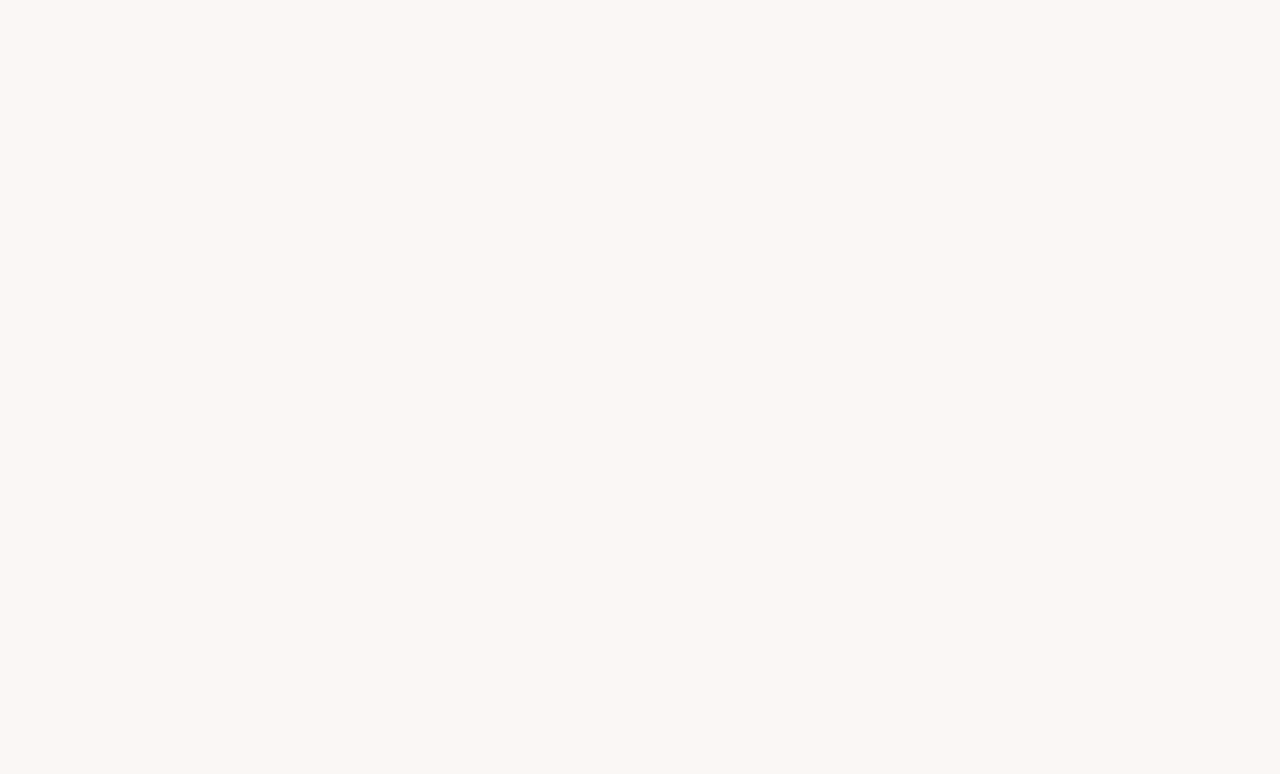
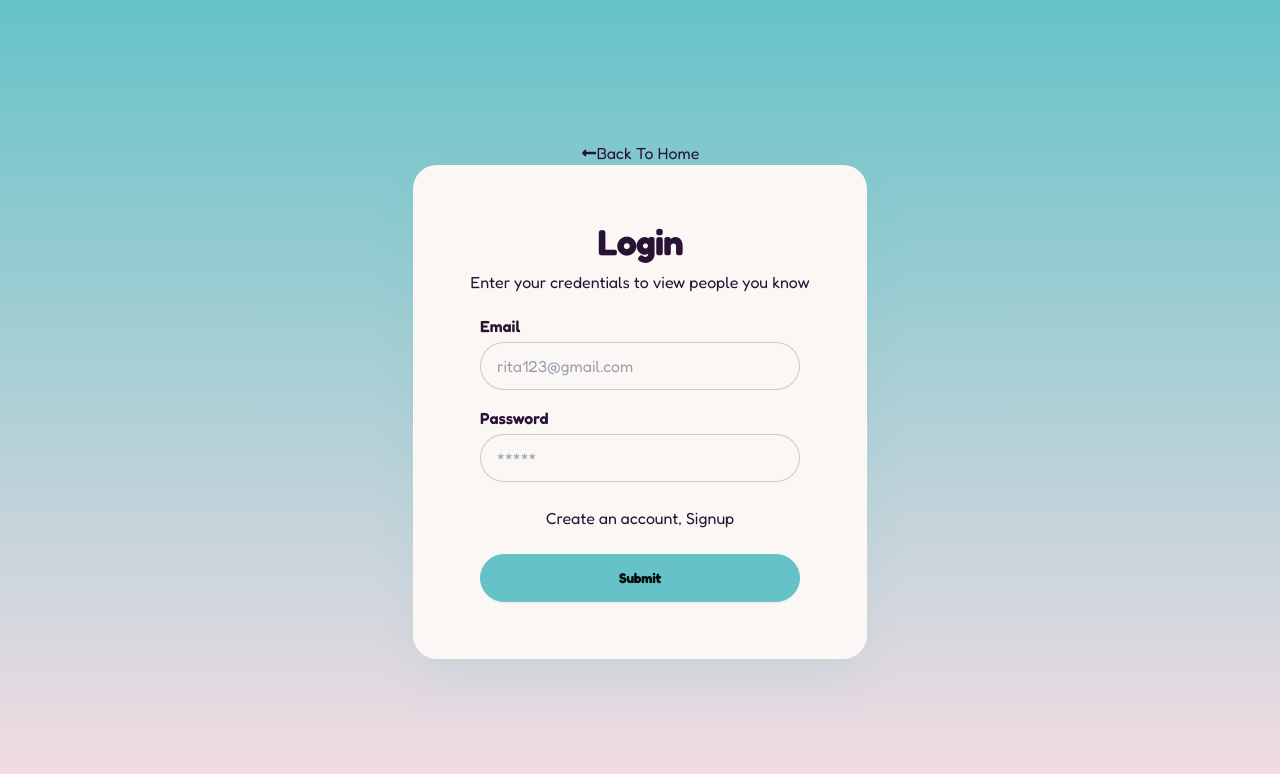
Before and after one commit to sonabuwa/PeopleWeKnow, a React (Vite) app in the folder frontend/: page /login in a window 1280 px wide. Before the commit this address had no page. Shown: the top 774 px of the page. Built offline with nearby package versions, Linux system fonts and the light colour scheme.

Commit message:
completed signup/login UI

```diff
--- a/frontend/package.json
+++ b/frontend/package.json
@@ -10,6 +10,7 @@
     "preview": "vite preview"
   },
   "dependencies": {
+    "axios": "^1.15.0",
     "lucide-react": "^0.577.0",
     "motion": "^12.36.0",
     "react": "^19.2.0",
--- a/frontend/src/App.jsx
+++ b/frontend/src/App.jsx
@@ -1,6 +1,7 @@
 import { Routes, Route } from "react-router-dom";
 import HomePage from "./pages/HomePage";
 import AuthPage from "./pages/AuthPage";
+import Dashboard from "./pages/Dashboard";
 
 const App = () => {
   return (
@@ -8,6 +9,8 @@ const App = () => {
       <Routes>
         <Route path="/" element={<HomePage />} />
         <Route path="/signup" element={<AuthPage />} />
+        <Route path="/login" element={<AuthPage />} />
+        <Route path="/dashboard" element={<Dashboard />} />
       </Routes>
     </div>
   );
--- a/frontend/src/pages/AuthPage.jsx
+++ b/frontend/src/pages/AuthPage.jsx
@@ -1,14 +1,21 @@
 import { useState } from "react";
+import { useNavigate, useLocation } from "react-router-dom";
 import { Link } from "react-router-dom";
+import { FaLongArrowAltLeft } from "react-icons/fa";
+import toast from "react-hot-toast";
 
 const AuthPage = () => {
-  const [isLoggedIn, setIsLoggedIn] = useState(false);
+  const location = useLocation();
+  const [isLoggedIn, setIsLoggedIn] = useState(location.pathname === "/login");
+  const [loading, setLoading] = useState(false);
+  const [error, setError] = useState("");
   const [form, setForm] = useState({
     username: "",
     email: "",
     password: "",
   });
 
+  const navigate = useNavigate();
   const handleChange = (e) => {
     const { name, value } = e.target;
     setForm((prev) => ({
@@ -17,11 +24,55 @@ const AuthPage = () => {
     }));
   };
 
-  const handleSubmit = (e) => {
-    e.preventDefault();
+  const handleSubmit = async (e) => {
+    e.preventDefault(); //stops the browser from refreshing the page
+    setError(""); // clears any previous error messages
+    setLoading(true); // starts a loading spinner or disables the button
+
+    //if isLoogedIn is true, we go to login. If false, we go to signup.
+    const endpoint = isLoggedIn ? "/api/login" : "/api/signup";
+    try {
+      const res = await fetch(`http://127.0.0.1:5005${endpoint}`, {
+        method: "POST", //Authentication data should always use POST
+        headers: {
+          "Content-Type": "application/json", // turns your state object into a string for travel
+        },
+        body: JSON.stringify(form), //turn your state object into a string from travel
+      });
+
+      const data = await res.json(); //paeses the server's response
+      if (res.ok) {
+        if (isLoggedIn) {
+          localStorage.setItem("token", data.token);
+          navigate("/dashboard");
+        } else {
+          // Don't save token yet, don't navigate to dashboard
+          // Just switch the form to Login mode
+          setIsLoggedIn(true);
+          //optional: clear the form
+          setForm({ username: "", email: "", password: "" });
+          //optional: show a sucess message
+          setError("");
+          toast.success("Account created! Please log in.");
+        }
+      } else {
+        //if the server says "User alredy exists" or "wrong password"
+        setError(data.message || "Something went wrong");
+      }
+    } catch (error) {
+      setError("Server is unreachable. Please try again later" + error);
+    } finally {
+      setLoading(false); // Stop the loading spinner regardless of success or failure
+    }
   };
+
   return (
     <div className="min-h-screen flex flex-col items-center justify-center p-4 bg-gradient-to-b from-[#65C3C8] to-[#EF9FBC]/30">
+      <div>
+        <Link to="/" className="flex items-center justify-start">
+          <FaLongArrowAltLeft /> Back To Home
+        </Link>
+      </div>
       <div className="border border-white/50 shadow-2xl shadow-primary/20 p-14 rounded-3xl bg-base-100">
         <h1 className="text-4xl mb-2 text-center">
           {isLoggedIn ? "Login" : "Signup"}
@@ -85,11 +136,22 @@ const AuthPage = () => {
           </div>
 
           <p className="mt-2 text-center">
-            {isLoggedIn
-              ? "Create an account, Signup"
-              : "Already have account? Login"}
+            {isLoggedIn ? (
+              <span onClick={() => setIsLoggedIn(false)}>
+                Create an account,{" "}
+                <span className="cursor-pointer">Signup</span>
+              </span>
+            ) : (
+              <span onClick={() => setIsLoggedIn(true)}>
+                Already have an account?{" "}
+                <span className="cursor-pointer ">Login</span>
+              </span>
+            )}
           </p>
-          <button className="btn btn-primary w-full mt-2">Submit</button>
+          {error && <p className="text-red-700 text-sm">{error}</p>}
+          <button className="btn btn-primary w-full mt-2" disabled={loading}>
+            {loading ? "Processing..." : "Submit"}
+          </button>
         </form>
       </div>
     </div>
--- /dev/null
+++ b/frontend/src/pages/Dashboard.jsx
@@ -0,0 +1,32 @@
+import { Navigate } from "react-router-dom"; // <-- Change this import
+
+const Dashboard = () => {
+  // 1. Check for token IMMEDIATELY
+  const token = localStorage.getItem("token");
+
+  // 2. If no token, redirect BEFORE rendering anything
+  if (!token) {
+    return <Navigate to="/login" replace />;
+  }
+
+  const handleLogout = () => {
+    localStorage.removeItem("token");
+    // Navigate to signup on logout
+    window.location.href = "/login"; // Using window.location forces a hard refresh to clear state
+  };
+
+  // 3. If there IS a token, render the dashboard normally
+  return (
+    <div>
+      <h1>Welcome to your Dashboard!</h1>
+
+      {/* Your dashboard content here */}
+
+      <button onClick={handleLogout} className="btn btn-error mt-4">
+        Logout
+      </button>
+    </div>
+  );
+};
+
+export default Dashboard;
```
Also changed, not shown: 1 other file (tests, documents, lock files or other folders).
